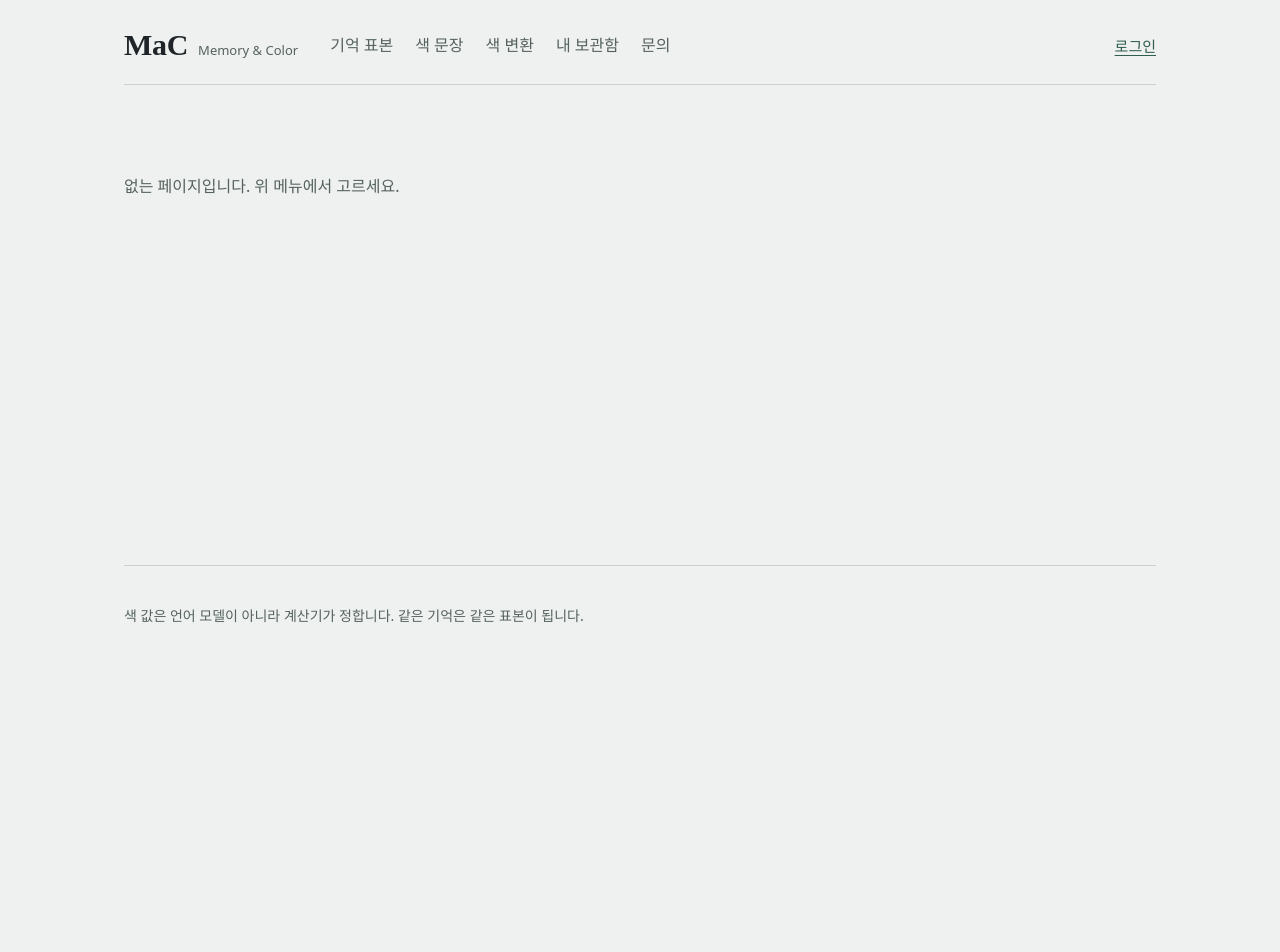
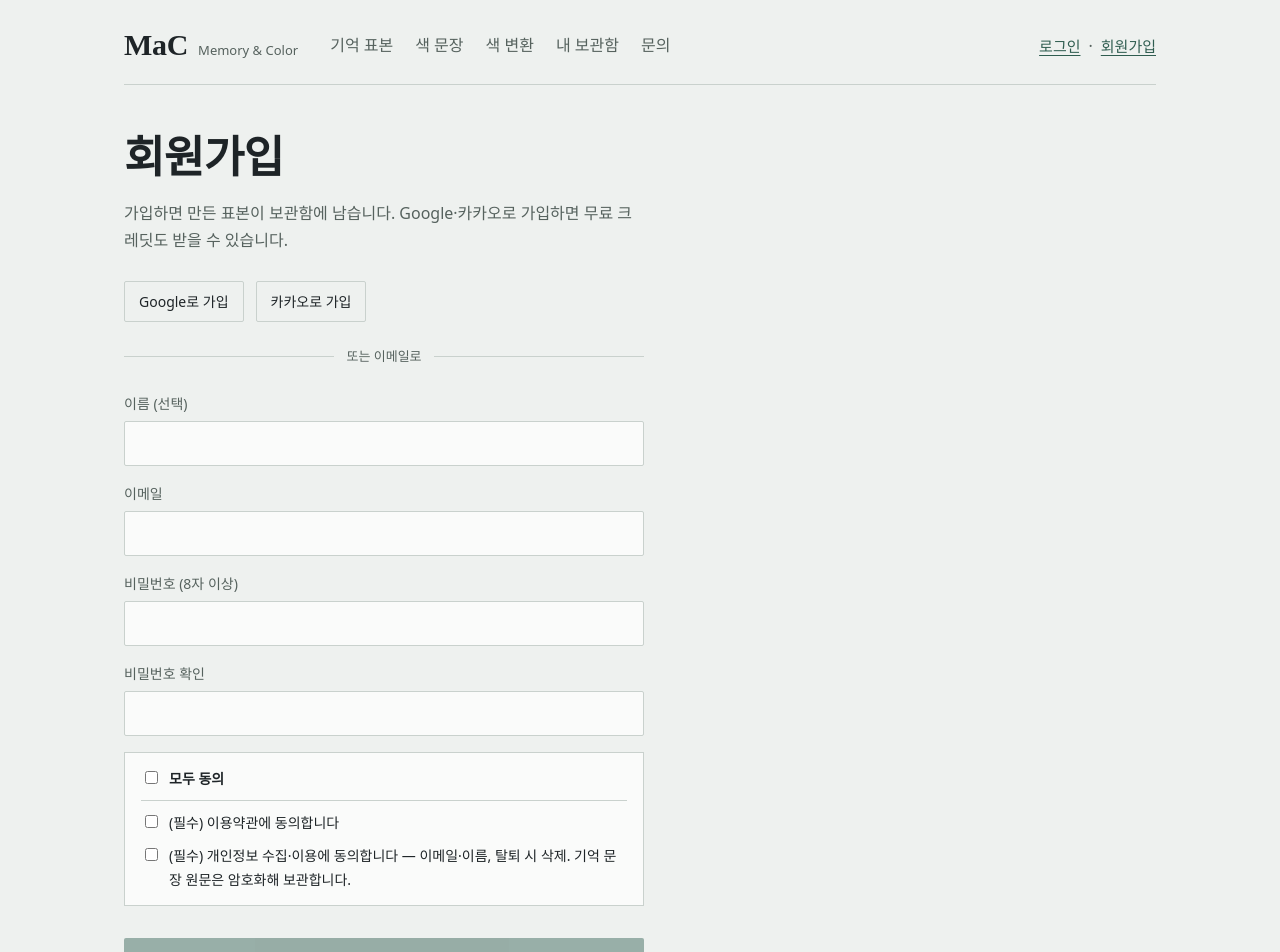
Before and after one commit to aaljo222/color, a React (Vite) app: page /signup in a window 1280 px wide. Shown: the top 952 px of the page. Before the commit the page ends 800 px from the top, so only its background shows below. Built offline with nearby package versions, Linux system fonts and the light colour scheme; no server answers; a web font is replaced by a local one.

Commit message:
회원가입

```diff
--- a/src/App.jsx
+++ b/src/App.jsx
@@ -5,6 +5,7 @@ import Palette from "./pages/Palette.jsx";
 import Tools from "./pages/Tools.jsx";
 import Vault from "./pages/Vault.jsx";
 import Login from "./pages/Login.jsx";
+import Signup from "./pages/Signup.jsx";
 import Concierge from "./pages/Concierge.jsx";
 
 const NAV = [["/", "기억 표본"], ["/palette", "색 문장"], ["/tools", "색 변환"], ["/vault", "내 보관함"], ["/concierge", "문의"]];
@@ -27,7 +28,7 @@ export default function App() {
           {user ? (
             <button className="link" onClick={() => supabase.auth.signOut()}>로그아웃</button>
           ) : (
-            <NavLink to="/login" className="link">로그인</NavLink>
+            <><NavLink to="/login" className="link">로그인</NavLink><span className="sep" aria-hidden>·</span><NavLink to="/signup" className="link">회원가입</NavLink></>
           )}
         </div>
       </header>
@@ -38,6 +39,7 @@ export default function App() {
           <Route path="/tools" element={<Tools />} />
           <Route path="/vault" element={<Vault />} />
           <Route path="/login" element={<Login />} />
+          <Route path="/signup" element={<Signup />} />
           <Route path="/concierge" element={<Concierge />} />
           <Route path="*" element={<p className="empty">없는 페이지입니다. 위 메뉴에서 고르세요.</p>} />
         </Routes>
--- a/src/pages/Login.jsx
+++ b/src/pages/Login.jsx
@@ -1,5 +1,5 @@
 import { useState } from "react";
-import { useNavigate } from "react-router-dom";
+import { Link, useNavigate } from "react-router-dom";
 import { supabase, useAuth } from "../auth.jsx";
 
 export default function Login() {
@@ -7,7 +7,6 @@ export default function Login() {
   const nav = useNavigate();
   const [email, setEmail] = useState("");
   const [pw, setPw] = useState("");
-  const [mode, setMode] = useState("login");
   const [msg, setMsg] = useState("");
   const [busy, setBusy] = useState(false);
 
@@ -16,32 +15,33 @@ export default function Login() {
 
   async function submit(e) {
     e.preventDefault(); setBusy(true); setMsg("");
-    const f = mode === "login" ? supabase.auth.signInWithPassword : supabase.auth.signUp;
-    const { error, data } = await f.call(supabase.auth, { email, password: pw });
+    const { error } = await supabase.auth.signInWithPassword({ email, password: pw });
     setBusy(false);
-    if (error) return setMsg(error.message === "Invalid login credentials" ? "이메일 또는 비밀번호가 맞지 않습니다." : error.message);
-    if (mode === "signup" && !data.session) return setMsg("가입 확인 메일을 보냈습니다. 메일의 링크를 누른 뒤 로그인하세요.");
+    if (error) {
+      const m = error.message || "";
+      if (m === "Invalid login credentials") return setMsg("이메일 또는 비밀번호가 맞지 않습니다.");
+      if (m.toLowerCase().includes("not confirmed")) return setMsg("가입 확인 메일의 링크를 먼저 눌러 주세요.");
+      return setMsg("로그인하지 못했습니다. 잠시 뒤 다시 시도하세요.");
+    }
     nav("/vault");
   }
   const oauth = (provider) => supabase.auth.signInWithOAuth({ provider, options: { redirectTo: window.location.origin + "/vault" } });
 
   return (
     <section className="narrow">
-      <h1 className="title">{mode === "login" ? "로그인" : "회원가입"}</h1>
+      <h1 className="title">로그인</h1>
       <p className="lead">Google이나 카카오로 로그인하면 무료 크레딧을 받을 수 있습니다. 이메일 가입만으로는 받을 수 없습니다.</p>
       <div className="form-row">
-        <button className="ghost" onClick={() => oauth("google")}>Google로 계속하기</button>
-        <button className="ghost" onClick={() => oauth("kakao")}>카카오로 계속하기</button>
+        <button type="button" className="ghost" onClick={() => oauth("google")}>Google로 계속하기</button>
+        <button type="button" className="ghost" onClick={() => oauth("kakao")}>카카오로 계속하기</button>
       </div>
       <form className="stack" onSubmit={submit}>
         <label className="field"><span>이메일</span><input type="email" required value={email} onChange={(e) => setEmail(e.target.value)} autoComplete="email" /></label>
-        <label className="field"><span>비밀번호 (6자 이상)</span><input type="password" required minLength={6} value={pw} onChange={(e) => setPw(e.target.value)} autoComplete={mode === "login" ? "current-password" : "new-password"} /></label>
-        <button className="primary" disabled={busy}>{mode === "login" ? "로그인" : "가입하기"}</button>
+        <label className="field"><span>비밀번호</span><input type="password" required minLength={6} value={pw} onChange={(e) => setPw(e.target.value)} autoComplete="current-password" /></label>
+        <button className="primary" disabled={busy}>{busy ? "로그인 중…" : "로그인"}</button>
         {msg && <p className="hint" role="status">{msg}</p>}
       </form>
-      <button className="link" onClick={() => setMode(mode === "login" ? "signup" : "login")}>
-        {mode === "login" ? "계정이 없나요? 회원가입" : "이미 계정이 있나요? 로그인"}
-      </button>
+      <p className="hint">계정이 없나요? <Link to="/signup">회원가입</Link></p>
     </section>
   );
 }
--- /dev/null
+++ b/src/pages/Signup.jsx
@@ -0,0 +1,127 @@
+import { useState } from "react";
+import { Link, useNavigate } from "react-router-dom";
+import { supabase, useAuth } from "../auth.jsx";
+
+// Supabase 오류 메시지 → 한국어
+function ko(msg = "") {
+  const m = msg.toLowerCase();
+  if (m.includes("already registered") || m.includes("already exists")) return "이미 가입된 이메일입니다. 로그인해 주세요.";
+  if (m.includes("password") && m.includes("characters")) return "비밀번호가 너무 짧습니다.";
+  if (m.includes("rate limit") || m.includes("too many")) return "요청이 많습니다. 잠시 뒤 다시 시도하세요.";
+  if (m.includes("invalid") && m.includes("email")) return "이메일 형식을 확인하세요.";
+  return "가입하지 못했습니다. 잠시 뒤 다시 시도하세요.";
+}
+
+function strength(pw) {
+  let s = 0;
+  if (pw.length >= 8) s++;
+  if (/[A-Za-z]/.test(pw) && /\d/.test(pw)) s++;
+  if (/[^A-Za-z0-9]/.test(pw) || pw.length >= 12) s++;
+  return s; // 0~3
+}
+const LABEL = ["너무 약함", "약함", "보통", "강함"];
+
+export default function Signup() {
+  const { user, enabled } = useAuth();
+  const nav = useNavigate();
+  const [f, setF] = useState({ name: "", email: "", pw: "", pw2: "" });
+  const [agree, setAgree] = useState({ terms: false, privacy: false });
+  const [busy, setBusy] = useState(false);
+  const [err, setErr] = useState("");
+  const [sentTo, setSentTo] = useState("");
+
+  if (!enabled) return <section><h1 className="title">회원가입</h1><p className="empty">이 사이트는 아직 로그인이 설정되지 않았습니다. 관리자는 VITE_SUPABASE_URL과 VITE_SUPABASE_ANON_KEY를 넣어 주세요.</p></section>;
+  if (user) return <section><h1 className="title">이미 로그인되어 있습니다</h1><p className="lead">{user.email}</p><button className="primary" onClick={() => nav("/vault")}>보관함 열기</button></section>;
+
+  if (sentTo) return (
+    <section className="narrow">
+      <h1 className="title">메일을 확인하세요</h1>
+      <p className="lead"><b>{sentTo}</b>로 가입 확인 메일을 보냈습니다. 메일의 링크를 누르면 가입이 끝나고 바로 로그인됩니다.</p>
+      <p className="hint">메일이 안 보이면 스팸함을 확인하세요.</p>
+      <button className="ghost" onClick={resend} disabled={busy}>확인 메일 다시 보내기</button>
+      {err && <p className="hint" role="status">{err}</p>}
+      <p className="hint"><Link to="/login">로그인 화면으로</Link></p>
+    </section>
+  );
+
+  const set = (k) => (e) => setF({ ...f, [k]: e.target.value });
+  const s = strength(f.pw);
+  const mismatch = f.pw2 && f.pw !== f.pw2;
+  const ready = f.email && f.pw.length >= 8 && f.pw === f.pw2 && agree.terms && agree.privacy && !busy;
+
+  async function submit(e) {
+    e.preventDefault();
+    if (!ready) return;
+    setBusy(true); setErr("");
+    const { data, error } = await supabase.auth.signUp({
+      email: f.email.trim(),
+      password: f.pw,
+      options: {
+        data: { name: f.name.trim() || null },
+        emailRedirectTo: window.location.origin + "/vault",
+      },
+    });
+    setBusy(false);
+    if (error) return setErr(ko(error.message));
+    // 이메일 중복이면 Supabase는 오류 대신 identities 가 빈 user 를 돌려준다
+    if (data.user && Array.isArray(data.user.identities) && data.user.identities.length === 0)
+      return setErr("이미 가입된 이메일입니다. 로그인해 주세요.");
+    if (data.session) return nav("/vault");      // 메일 확인을 끈 프로젝트
+    setSentTo(f.email.trim());
+  }
+
+  async function resend() {
+    setBusy(true); setErr("");
+    const { error } = await supabase.auth.resend({ type: "signup", email: sentTo, options: { emailRedirectTo: window.location.origin + "/vault" } });
+    setBusy(false);
+    setErr(error ? ko(error.message) : "다시 보냈습니다.");
+  }
+
+  const oauth = (provider) => supabase.auth.signInWithOAuth({ provider, options: { redirectTo: window.location.origin + "/vault" } });
+
+  return (
+    <section className="narrow">
+      <h1 className="title">회원가입</h1>
+      <p className="lead">가입하면 만든 표본이 보관함에 남습니다. Google·카카오로 가입하면 무료 크레딧도 받을 수 있습니다.</p>
+
+      <div className="form-row">
+        <button type="button" className="ghost" onClick={() => oauth("google")}>Google로 가입</button>
+        <button type="button" className="ghost" onClick={() => oauth("kakao")}>카카오로 가입</button>
+      </div>
+      <p className="divider"><span>또는 이메일로</span></p>
+
+      <form className="stack" onSubmit={submit} noValidate>
+        <label className="field"><span>이름 (선택)</span>
+          <input value={f.name} onChange={set("name")} maxLength={30} autoComplete="name" /></label>
+        <label className="field"><span>이메일</span>
+          <input type="email" required value={f.email} onChange={set("email")} autoComplete="email" /></label>
+        <label className="field"><span>비밀번호 (8자 이상)</span>
+          <input type="password" required minLength={8} value={f.pw} onChange={set("pw")} autoComplete="new-password" aria-describedby="pw-meter" />
+          {f.pw && (
+            <span id="pw-meter" className="meter" data-s={s}>
+              <i /><i /><i /><em>{f.pw.length < 8 ? "8자 이상 입력하세요" : LABEL[s]}</em>
+            </span>
+          )}
+        </label>
+        <label className="field"><span>비밀번호 확인</span>
+          <input type="password" required value={f.pw2} onChange={set("pw2")} autoComplete="new-password" aria-invalid={mismatch || undefined} />
+          {mismatch && <em className="field-err">비밀번호가 서로 다릅니다.</em>}
+        </label>
+
+        <fieldset className="agree">
+          <legend className="sr">약관 동의</legend>
+          <label className="check"><input type="checkbox" checked={agree.terms && agree.privacy}
+            onChange={(e) => setAgree({ terms: e.target.checked, privacy: e.target.checked })} /><b>모두 동의</b></label>
+          <label className="check"><input type="checkbox" checked={agree.terms} onChange={(e) => setAgree({ ...agree, terms: e.target.checked })} />
+            (필수) 이용약관에 동의합니다</label>
+          <label className="check"><input type="checkbox" checked={agree.privacy} onChange={(e) => setAgree({ ...agree, privacy: e.target.checked })} />
+            (필수) 개인정보 수집·이용에 동의합니다 — 이메일·이름, 탈퇴 시 삭제. 기억 문장 원문은 암호화해 보관합니다.</label>
+        </fieldset>
+
+        <button className="primary" disabled={!ready}>{busy ? "가입 중…" : "가입하기"}</button>
+        {err && <p className="error" role="alert">{err}</p>}
+      </form>
+      <p className="hint">이미 계정이 있나요? <Link to="/login">로그인</Link></p>
+    </section>
+  );
+}
--- a/src/styles.css
+++ b/src/styles.css
@@ -137,6 +137,24 @@ button { cursor: pointer; }
 .credit-row { display: flex; gap: 20px; align-items: center; flex-wrap: wrap; }
 .credit-row .lead { margin: 0; }
 
+/* 가입 */
+.who { display: flex; gap: 8px; align-items: baseline; }
+.who .sep { color: var(--muted); }
+.divider { display: flex; align-items: center; gap: 12px; color: var(--muted); font-size: 13px; margin: 24px 0 0; }
+.divider::before, .divider::after { content: ""; flex: 1; border-top: 1px solid var(--line); }
+.meter { display: flex; gap: 4px; align-items: center; margin-top: 4px; }
+.meter i { width: 36px; height: 4px; background: var(--line); }
+.meter[data-s="1"] i:nth-child(-n+1), .meter[data-s="2"] i:nth-child(-n+2) { background: var(--ox); }
+.meter[data-s="2"] i:nth-child(-n+2) { background: #a07a2c; }
+.meter[data-s="3"] i { background: var(--green); }
+.meter em, .field-err { font-style: normal; font-size: 12.5px; margin-left: 6px; color: var(--muted); }
+.field-err { margin-left: 0; color: var(--ox); }
+.field input[aria-invalid] { border-color: var(--ox); }
+.agree { border: 1px solid var(--line); background: var(--sheet); padding: 14px 16px; margin: 0; display: grid; gap: 10px; }
+.agree .check { align-items: flex-start; color: var(--ink); }
+.agree .check input { margin-top: 4px; accent-color: var(--green); flex: none; }
+.agree .check:first-of-type { padding-bottom: 10px; border-bottom: 1px solid var(--line); }
+
 @media (max-width: 820px) {
   .plate, .palette-result, .tools { grid-template-columns: 1fr; }
   .plate-label { border-left: 0; border-top: 1px solid var(--line); padding: 24px 20px; }
```
